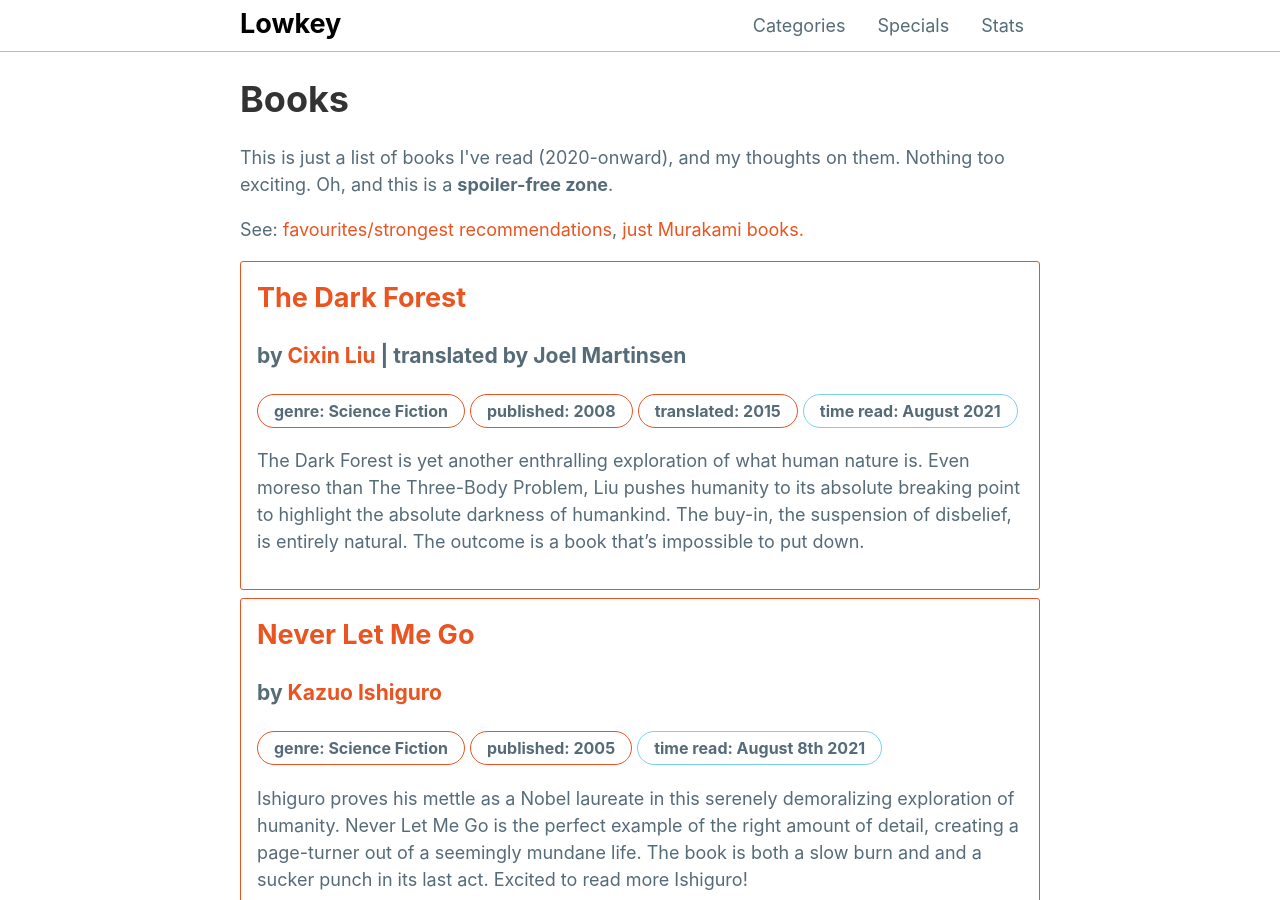
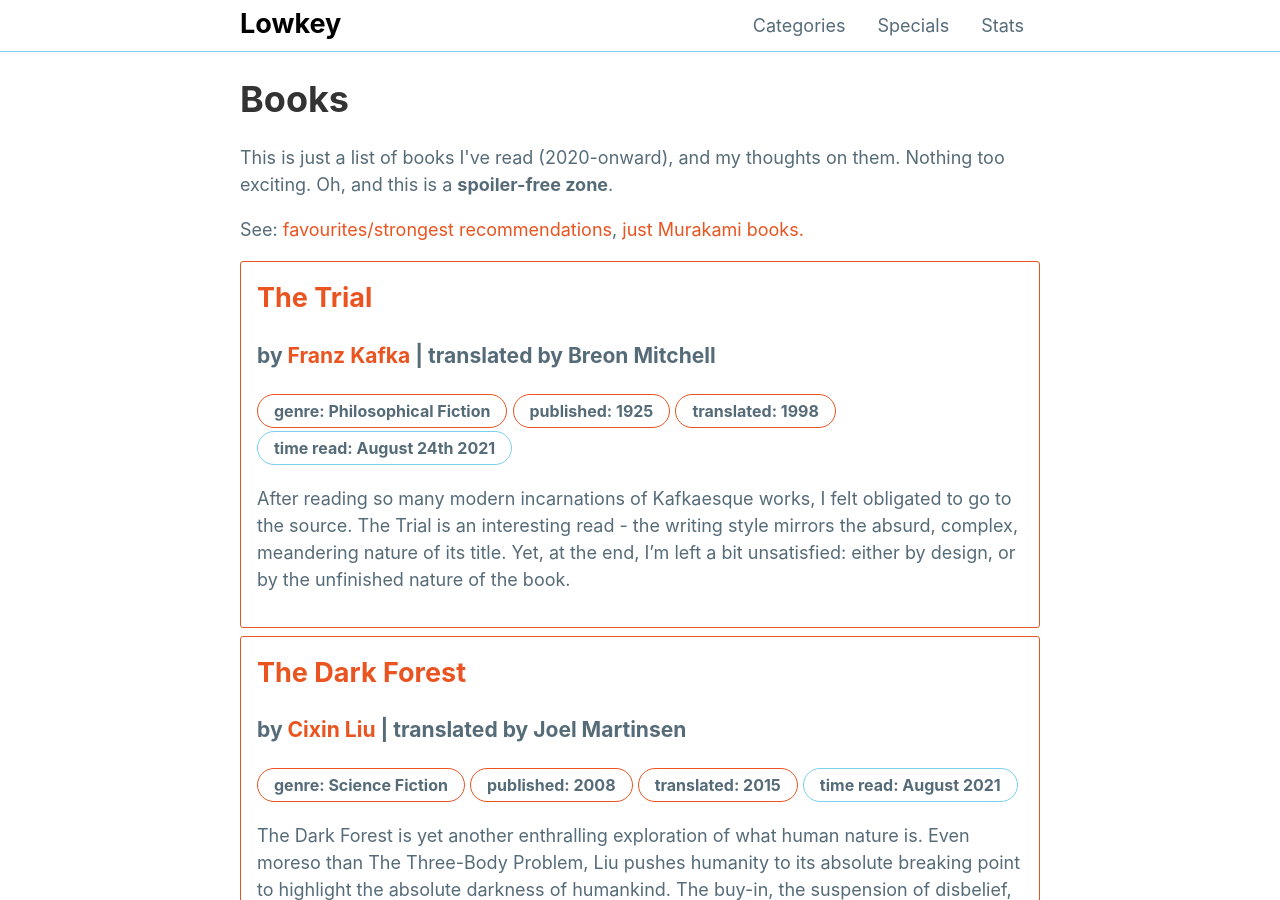
Before and after one commit to mattxwang/lowkey, a Jekyll site: the page built from stats/books.html, in a window 1280 px wide and 900 px high. Built offline with Jekyll 4.4.1, drawn with Linux system fonts in a browser that asks for light colours.

Commit message:
the trial!

```diff
--- a/_data/books.yml
+++ b/_data/books.yml
@@ -455,3 +455,13 @@ thedarkforest:
   time_read: August 2021
   thoughts: >
     The Dark Forest is yet another enthralling exploration of what human nature is. Even moreso than The Three-Body Problem, Liu pushes humanity to its absolute breaking point to highlight the absolute darkness of humankind. The buy-in, the suspension of disbelief, is entirely natural. The outcome is a book that's impossible to put down.
+thetrial:
+  title: The Trial
+  author: Franz Kafka
+  translator: Breon Mitchell
+  genre: Philosophical Fiction
+  year_published: 1925
+  year_translated: 1998
+  time_read: August 24th 2021
+  thoughts: >
+    After reading so many modern incarnations of Kafkaesque works, I felt obligated to go to the source. The Trial is an interesting read - the writing style mirrors the absurd, complex, meandering nature of its title. Yet, at the end, I'm left a bit unsatisfied: either by design, or by the unfinished nature of the book.
```
